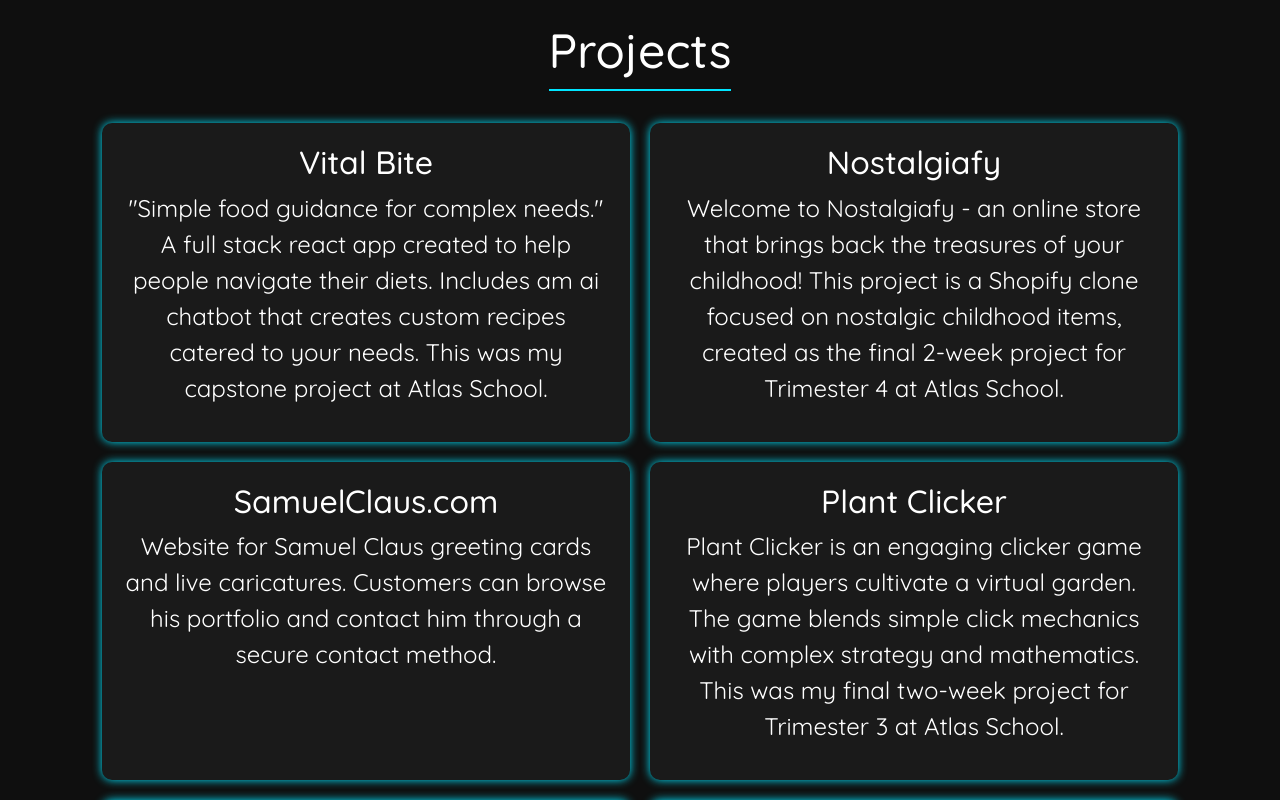
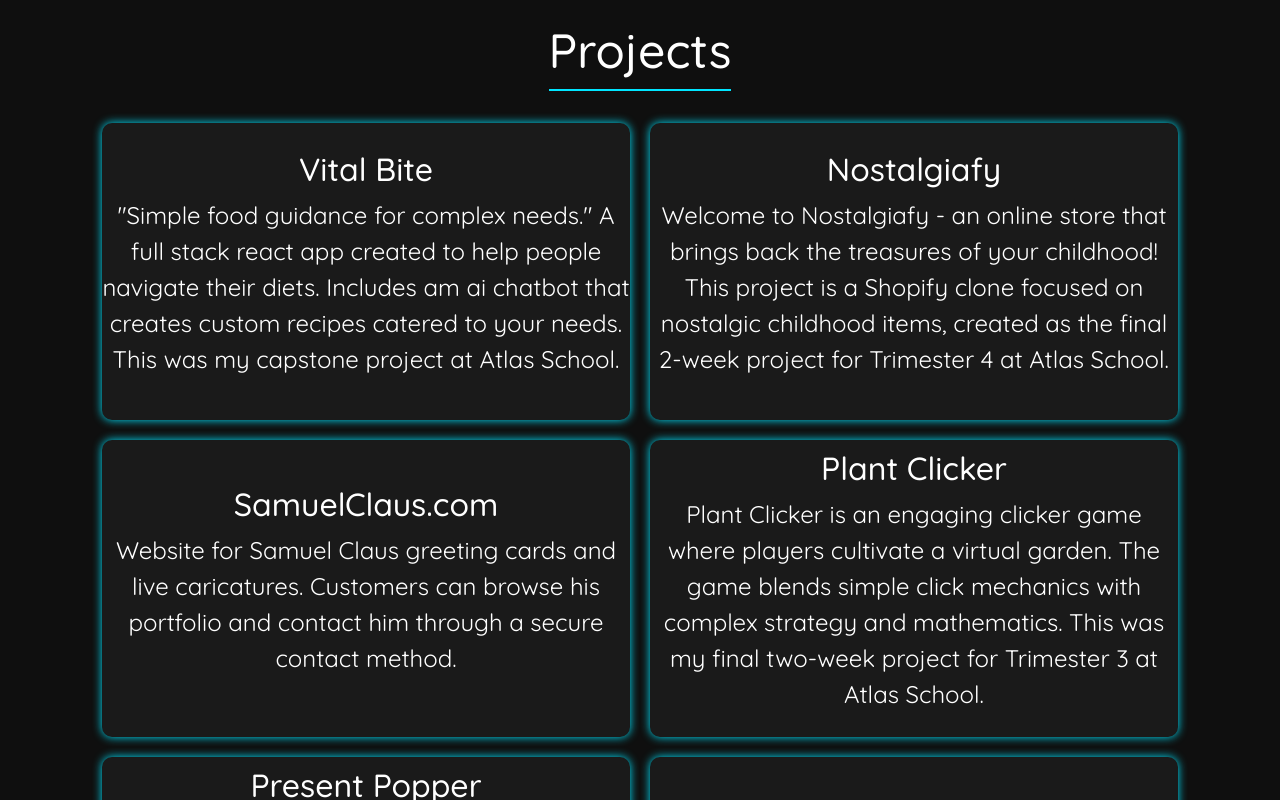
Before and after one commit to PuzzleEmptyM/personal-website, a React (Create React App) app in the folder code/: page / in a window 1280 px wide. Shown: the part 2300-3100 px from the top of the page. Built offline with nearby package versions, Linux system fonts and the light colour scheme.

Commit message:
Update GlobalStyles.js

```diff
--- a/code/src/GlobalStyles.js
+++ b/code/src/GlobalStyles.js
@@ -164,16 +164,17 @@
   }
 
   .project {
-    display: flex;
-    flex-direction: column;
-    align-items: center;
-    padding: 20px;
     background: #1a1a1a;
     border-radius: 10px;
     box-shadow: 0 0 10px #00e5ff;
     transition: box-shadow 0.3s;
-    position: relative; /* Added for image positioning */
-    overflow: hidden; /* Hide overflowing content */
+    overflow: hidden;
+    position: relative;
+    aspect-ratio: 16 / 9; /* Maintain consistent aspect ratio */
+    display: flex;
+    flex-direction: column;
+    align-items: center;
+    justify-content: center;
   }
 
   .project:hover {
@@ -182,29 +183,98 @@
 
   .project img {
     width: 100%;
-    height: auto;
+    height: 100%;
+    object-fit: cover; /* Ensure images scale properly without stretching */
     border-radius: 10px;
-    opacity: 0; /* Hide image initially */
+    opacity: 0;
     transition: opacity 0.3s ease-in-out;
-    position: absolute; /* Position image absolutely */
+    position: absolute;
     top: 0;
     left: 0;
   }
 
   .project:hover img {
-    opacity: 1; /* Show image on hover */
+    opacity: .75; /* Show image on hover */
   }
 
   .project h3 {
-    font-size: 2rem; /* Adjust font size for project titles */
-    z-index: 1; /* Ensure text is above image */
+    font-size: 2rem;
+    text-align: center;
+    z-index: 1;
+    transition: opacity 0.3s ease-in-out;
   }
 
   .project p {
-    font-size: 1.5rem; /* Adjusted paragraph size */
+    font-size: 1.5rem;
     text-align: center;
-    z-index: 1; /* Ensure text is above image */
+    z-index: 1;
+    transition: opacity 0.3s ease-in-out;
   }
+
+  .project:hover h3, .project:hover p {
+  opacity: 0; /* Make text invisible */
+  transition: opacity 0.7s ease-in-out; /* Smooth transition */
+}
+
+  @media (max-width: 1200px) { /* Medium-large screens (e.g., laptops or large tablets) */
+  .projects-grid {
+    grid-template-columns: repeat(2, 1fr);
+  }
+    .project h3 {
+    font-size: 1.25rem; /* Slightly smaller for medium-large screens */
+  }
+  .project p {
+    font-size: .75rem; /* Adjust paragraph size */
+  }
+}
+
+  @media (max-width: 768px) { /* Medium screens (tablets and small devices) */
+  .projects-grid {
+    grid-template-columns: 1fr; /* One column */
+  }
+  .project h3 {
+    font-size: 1.75rem; /* Slightly smaller for medium-large screens */
+  }
+  .project p {
+    font-size: 1.25rem; /* Adjust paragraph size */
+  }
+}
+
+@media (max-width: 480px) { /* Small screens (phones) */
+  .projects-grid {
+    grid-template-columns: 1fr; /* Still one column */
+  }
+  .project h3 {
+    font-size: 1.25rem; /* Slightly smaller for medium-large screens */
+  }
+  .project p {
+    font-size: 1rem; /* Adjust paragraph size */
+  }
+}
+
+@media (max-width: 400px) { /* Small screens (phones) */
+  .projects-grid {
+    grid-template-columns: 1fr; /* Still one column */
+  }
+  .project h3 {
+    font-size: 1rem; /* Slightly smaller for medium-large screens */
+  }
+  .project p {
+    font-size: .75rem; /* Adjust paragraph size */
+  }
+}
+
+@media (max-width: 400px) { /* Small screens (phones) */
+  .projects-grid {
+    grid-template-columns: 1fr; /* Still one column */
+  }
+  .project h3 {
+    font-size: .75rem; /* Slightly smaller for medium-large screens */
+  }
+  .project p {
+    font-size: .50rem; /* Adjust paragraph size */
+  }
+}
 
   ul {
     list-style: none;
```
